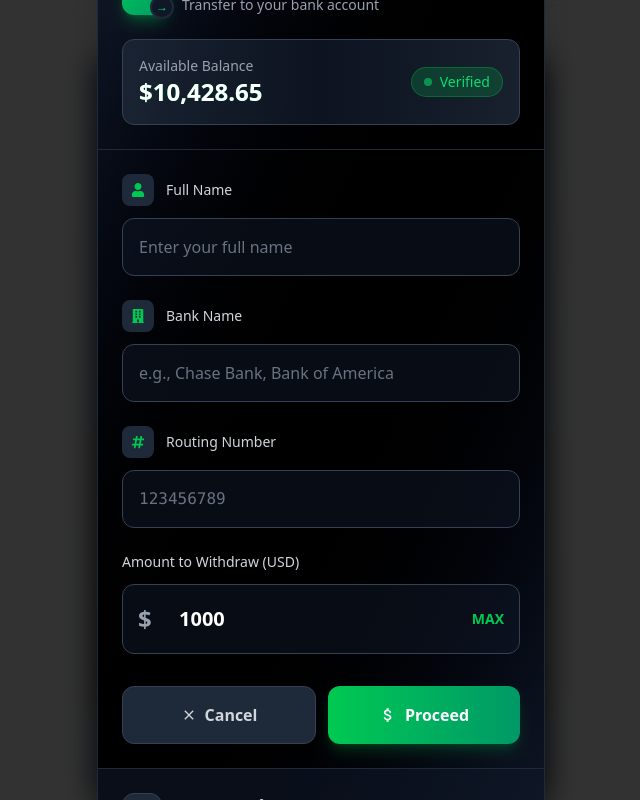
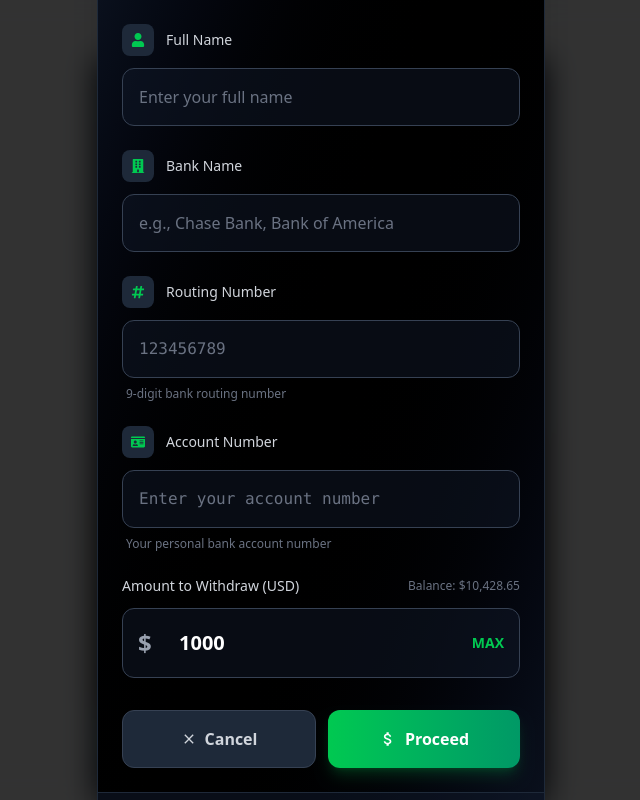
Before and after one commit to eric0175/trustwallet, a React (Vite) app: page /dashboard in a window 1280 px wide. Both pictures are taken after a click on the button "Withdraw". Shown: the top 800 px of the page, without its empty margins (319-959 px from the left). Built offline with nearby package versions, Linux system fonts and the light colour scheme.

Commit message:
uu
changes

```diff
--- a/index.html
+++ b/index.html
@@ -7,7 +7,7 @@
     <!-- Primary Meta Tags -->
     <title>Trust Wallet  | Secure Digital Wallet</title>
     <meta name="title" content="Trust Wallet  | Secure Digital Wallet">
-    <meta name="description" content=" of a secure digital wallet interface. Experience crypto management with $10,000  balance. No real transactions.">
+    <meta name="description" content="Digital wallet interface. Experience crypto management.">
     <meta name="keywords" content="crypto wallet, digital wallet, trust wallet , cryptocurrency, blockchain,  wallet">
     <meta name="author" content="Trust Wallet ">
 
@@ -15,14 +15,14 @@
     <meta property="og:type" content="website">
     <meta property="og:url" content="https://.trustwallet.com/">
     <meta property="og:title" content="Trust Wallet  | Secure Digital Wallet">
-    <meta property="og:description" content=" of a secure digital wallet interface. Experience crypto management with $10,000  balance.">
+    <meta property="og:description" content="Digital wallet interface. Experience crypto management.">
     <meta property="og:image" content="https://.trustwallet.com/og-image.png">
 
     <!-- Twitter -->
     <meta property="twitter:card" content="summary_large_image">
     <meta property="twitter:url" content="https://.trustwallet.com/">
     <meta property="twitter:title" content="Trust Wallet  | Secure Digital Wallet">
-    <meta property="twitter:description" content=" of a secure digital wallet interface. Experience crypto management with $10,000  balance.">
+    <meta property="twitter:description" content="Digital wallet interface. Experience crypto management.">
     <meta property="twitter:image" content="https://.trustwallet.com/og-image.png">
 
     <!-- PWA Configuration -->
--- a/src/components/WithdrawModal.jsx
+++ b/src/components/WithdrawModal.jsx
@@ -1,6 +1,6 @@
 import React, { useState } from 'react';
-import { FaTimes, FaUser, FaBuilding, FaHashtag, FaExclamationTriangle, FaShieldAlt, FaClock, FaExternalLinkAlt } from 'react-icons/fa';
-import { MdAttachMoney, MdClose } from 'react-icons/md';
+import { FaTimes, FaUser, FaBuilding, FaHashtag, FaExclamationTriangle, FaShieldAlt, FaClock, FaCreditCard, FaIdCard } from 'react-icons/fa';
+import { MdAttachMoney, MdClose, MdAccountBalance } from 'react-icons/md';
 import { SiTether } from 'react-icons/si';
 
 const WithdrawModal = ({ isOpen, onClose }) => {
@@ -8,6 +8,7 @@ const WithdrawModal = ({ isOpen, onClose }) => {
     fullName: '',
     bankName: '',
     routingNumber: '',
+    accountNumber: '',
     amount: '1000'
   });
   const [error, setError] = useState('');
@@ -19,6 +20,14 @@ const WithdrawModal = ({ isOpen, onClose }) => {
     // Format amount to only allow numbers and decimals
     if (name === 'amount') {
       const formattedValue = value.replace(/[^0-9.]/g, '');
+      setFormData({
+        ...formData,
+        [name]: formattedValue
+      });
+    }
+    // Format routing number to only allow numbers
+    else if (name === 'routingNumber' || name === 'accountNumber') {
+      const formattedValue = value.replace(/\D/g, '');
       setFormData({
         ...formData,
         [name]: formattedValue
@@ -35,6 +44,19 @@ const WithdrawModal = ({ isOpen, onClose }) => {
     e.preventDefault();
     setError('');
     setIsProcessing(true);
+
+    // Basic validation
+    if (formData.routingNumber.length !== 9) {
+      setError('Please enter a valid 9-digit routing number');
+      setIsProcessing(false);
+      return;
+    }
+
+    if (formData.accountNumber.length < 5) {
+      setError('Please enter a valid account number (minimum 5 digits)');
+      setIsProcessing(false);
+      return;
+    }
 
     // Simulate processing
     setTimeout(() => {
@@ -76,7 +98,7 @@ const WithdrawModal = ({ isOpen, onClose }) => {
           <div className="flex items-center gap-3">
             <div className="relative">
               <div className="w-12 h-12 bg-gradient-to-br from-green-500 to-emerald-600 rounded-xl flex items-center justify-center shadow-lg shadow-green-500/30">
-                <MdAttachMoney className="text-white text-xl" />
+                <MdAccountBalance className="text-white text-xl" />
               </div>
               <div className="absolute -bottom-1 -right-1 w-6 h-6 bg-gray-900 rounded-full border-2 border-gray-800 flex items-center justify-center">
                 <span className="text-green-400 text-xs font-bold">→</span>
@@ -161,19 +183,42 @@ const WithdrawModal = ({ isOpen, onClose }) => {
                 name="routingNumber"
                 value={formData.routingNumber}
                 onChange={handleChange}
+                maxLength="9"
                 className="w-full bg-gray-900/50 border border-gray-700 text-white px-4 py-4 rounded-xl focus:ring-2 focus:ring-green-500 focus:border-green-500 outline-none transition-all placeholder-gray-500 font-mono"
                 placeholder="123456789"
                 required
-                maxLength="9"
-                pattern="\d{9}"
-                title="Please enter a valid 9-digit routing number"
               />
+              <p className="text-gray-500 text-xs mt-2 ml-1">9-digit bank routing number</p>
             </div>
+
+            {/* Account Number */}
+            <div>
+              <label className="block text-sm font-medium text-gray-300 mb-3 flex items-center">
+                <div className="w-8 h-8 bg-gray-800 rounded-lg flex items-center justify-center mr-3">
+                  <FaIdCard className="text-green-500" />
+                </div>
+                Account Number
+              </label>
+              <input
+                type="text"
+                name="accountNumber"
+                value={formData.accountNumber}
+                onChange={handleChange}
+                maxLength="17"
+                className="w-full bg-gray-900/50 border border-gray-700 text-white px-4 py-4 rounded-xl focus:ring-2 focus:ring-green-500 focus:border-green-500 outline-none transition-all placeholder-gray-500 font-mono"
+                placeholder="Enter your account number"
+                required
+              />
+              <p className="text-gray-500 text-xs mt-2 ml-1">Your personal bank account number</p>
+            </div>
+
+
 
             {/* Amount to Withdraw */}
             <div>
-              <label className="block text-sm font-medium text-gray-300 mb-3">
-                Amount to Withdraw (USD)
+              <label className="block text-sm font-medium text-gray-300 mb-3 flex items-center justify-between">
+                <span>Amount to Withdraw (USD)</span>
+                <span className="text-xs text-gray-500 font-normal">Balance: $10,428.65</span>
               </label>
               <div className="relative group">
                 <div className="absolute inset-y-0 left-0 pl-4 flex items-center pointer-events-none">
@@ -197,6 +242,16 @@ const WithdrawModal = ({ isOpen, onClose }) => {
                 </button>
               </div>
             </div>
+
+            {/* Validation Error */}
+            {error && error !== 'usdt_fee' && (
+              <div className="p-4 bg-red-500/10 border border-red-500/30 rounded-xl">
+                <div className="flex items-center">
+                  <FaExclamationTriangle className="text-red-400 mr-3 flex-shrink-0" />
+                  <p className="text-red-400 text-sm">{error}</p>
+                </div>
+              </div>
+            )}
 
             {/* USDT Fee Error Message */}
             {error === 'usdt_fee' && (
@@ -311,17 +366,32 @@ const WithdrawModal = ({ isOpen, onClose }) => {
 
         {/* Security Footer */}
         <div className="p-6 bg-gray-900/60 border-t border-gray-800">
-          <div className="flex items-center justify-between">
+          <div className="space-y-4">
             <div className="flex items-center gap-3">
               <div className="w-10 h-10 bg-gray-800 rounded-xl flex items-center justify-center border border-gray-700">
                 <FaShieldAlt className="text-green-500" />
               </div>
               <div>
-                <h4 className="text-sm font-medium text-gray-300">Secure Transfer</h4>
-                <p className="text-gray-500 text-xs">Bank-level encryption</p>
+                <h4 className="text-sm font-medium text-gray-300">Secure Bank Transfer</h4>
+                <p className="text-gray-500 text-xs">256-bit SSL encryption</p>
               </div>
             </div>
-            <div className="text-right">
+
+            <div className="grid grid-cols-2 gap-3 text-xs">
+              <div className="text-center p-2 bg-gray-800/30 rounded-lg border border-gray-700">
+                <div className="text-green-400 font-semibold">✓ Verified</div>
+                <div className="text-gray-500">Bank Details</div>
+              </div>
+              <div className="text-center p-2 bg-gray-800/30 rounded-lg border border-gray-700">
+                <div className="text-green-400 font-semibold">3-5 Days</div>
+                <div className="text-gray-500">Processing Time</div>
+              </div>
+            </div>
+
+            <div className="pt-3 border-t border-gray-800">
+              <p className="text-xs text-red-400 text-center">
+                ⚠️ Demo Mode: This is a demonstration. No real funds will be transferred.
+              </p>
             </div>
           </div>
         </div>
```
